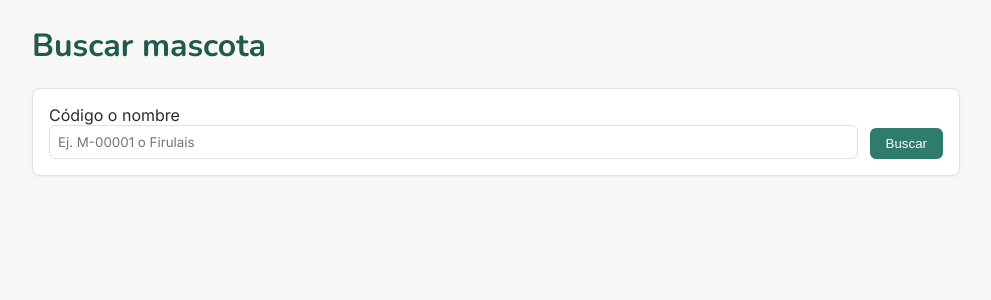
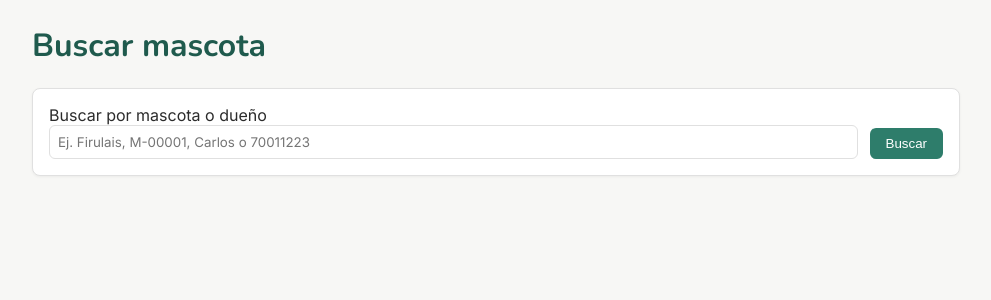
Before and after one commit to CarlosVA1992/SGCV, a Django app: page /mascotas/ in a window 1280 px wide. Shown: the part 56-356 px from the top of the page, without its empty margins (144-1135 px from the left). Run offline with Django 5.2, Linux system fonts and the light colour scheme; the visitor is signed in with stand-in values (Sample User, id 1).

Commit message:
feat: permite buscar mascotas por nombre o telefono del cliente

```diff
--- a/web/templates/web/buscar_mascota.html
+++ b/web/templates/web/buscar_mascota.html
@@ -7,8 +7,8 @@
 
 <form method="get" class="card" style="margin-bottom: 16px; display: flex; gap: 12px; align-items: end;">
   <div style="flex: 1;">
-    <label for="q">Código o nombre</label><br>
-    <input type="text" name="q" id="q" value="{{ q }}" placeholder="Ej. M-00001 o Firulais">
+    <label for="q">Buscar por mascota o dueño</label><br>
+    <input type="text" name="q" id="q" value="{{ q }}" placeholder="Ej. Firulais, M-00001, Carlos o 70011223">
   </div>
   <button type="submit" class="btn btn-primario">Buscar</button>
 </form>
--- a/web/views.py
+++ b/web/views.py
@@ -103,13 +103,20 @@ def agenda(request):
     return render(request, "web/agenda.html", context)
 
 @login_required
+
 def buscar_mascota(request):
     q = request.GET.get("q", "").strip()
     resultados = []
     if q:
         resultados = Mascota.objects.filter(
-            Q(codigo__icontains=q) | Q(nombre__icontains=q)
+            # Buscamos en código de mascota, nombre de mascota,
+            # nombre del cliente o teléfono del cliente
+            Q(codigo__icontains=q) |
+            Q(nombre__icontains=q) |
+            Q(cliente__nombre__icontains=q) |
+            Q(cliente__telefono__icontains=q)
         ).select_related("cliente").order_by("codigo")
+
     return render(request, "web/buscar_mascota.html", {
         "q": q,
         "resultados": resultados,
```
